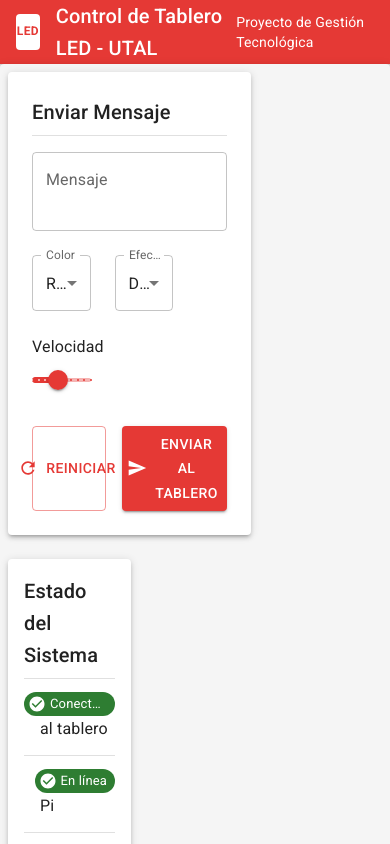
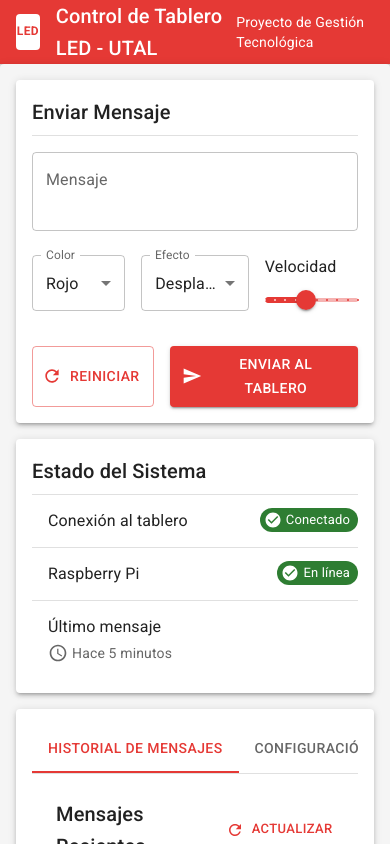
Before and after one commit to Francisco-q/TableroGPT, a React (Vite) app in the folder frontendTablero/: page / in a window 390 px wide. Shown: the top 844 px of the page. Built offline with nearby package versions, Linux system fonts and the light colour scheme.

Commit message:
responsive

```diff
--- a/frontendTablero/src/App.jsx
+++ b/frontendTablero/src/App.jsx
@@ -1,18 +1,17 @@
-import { useState } from "react";
+import { useState, useEffect } from "react";
 import {
   CssBaseline,
   ThemeProvider,
   createTheme,
-  Container,
   AppBar,
   Toolbar,
   Typography,
   Box,
-  Grid,
   Paper,
   Tabs,
   Tab,
   Divider,
+  Container,
 } from "@mui/material";
 import { red } from "@mui/material/colors";
 import MessageForm from "./components/MessageForm";
@@ -53,15 +52,26 @@ function TabPanel(props) {
 
 function App() {
   const [tabValue, setTabValue] = useState(0);
+  const [isMobile, setIsMobile] = useState(window.innerWidth < 768);
 
   const handleTabChange = (event, newValue) => {
     setTabValue(newValue);
   };
 
+  useEffect(() => {
+    const handleResize = () => {
+      setIsMobile(window.innerWidth <= 768);
+    };
+
+    window.addEventListener("resize", handleResize);
+    return () => window.removeEventListener("resize", handleResize);
+  }, []);
+
   return (
     <ThemeProvider theme={theme}>
       <CssBaseline />
       <Box sx={{ flexGrow: 1 }}>
+        {/* AppBar */}
         <AppBar position="static" color="primary">
           <Toolbar variant="dense">
             <Box
@@ -90,14 +100,36 @@ function App() {
           </Toolbar>
         </AppBar>
 
-        <Container maxWidth="lg" sx={{mb: 4, bgcolor: "#f5f5f5", p: 1, borderRadius: 1, boxShadow: 3}}>
-          <Grid container spacing={3}>
-            {/* Columna izquierda: Enviar Mensaje */}
-            <Grid width={"65%"} item xs={12} md={8}>
+        {/* Main Content */}
+        <Container
+          maxWidth={isMobile ? "sm" : "lg"}
+          sx={{
+            mb: 4,
+            bgcolor: "#f5f5f5",
+            p: isMobile ? 2 : 3,
+            borderRadius: 1,
+            boxShadow: 3,
+          }}
+        >
+          {/* Left Column: Message Form */}
+          <Box
+            sx={{
+              display: "flex",
+              flexDirection: isMobile ? "column" : "row",
+              gap: isMobile ? 2 : 3,
+            }}
+          >
+            <Box
+              sx={{
+                flex: isMobile ? "1 1 auto" : "2 1 auto",
+                display: "flex",
+                flexDirection: "column",
+              }}
+            >
               <Paper
                 elevation={3}
                 sx={{
-                  p: 3,
+                  p: isMobile ? 2 : 3,
                   display: "flex",
                   flexDirection: "column",
                   height: "100%",
@@ -109,14 +141,20 @@ function App() {
                 <Divider sx={{ mb: 2 }} />
                 <MessageForm />
               </Paper>
-            </Grid>
+            </Box>
 
-            {/* Columna derecha: Estado del Sistema */}
-            <Grid item xs={12} md={4} width={"32.9%"}>
+            {/* Right Column: System Status */}
+            <Box
+              sx={{
+                flex: "1 1 auto",
+                display: "flex",
+                flexDirection: "column",
+              }}
+            >
               <Paper
                 elevation={3}
                 sx={{
-                  p: 2,
+                  p: isMobile ? 2 : 3,
                   display: "flex",
                   flexDirection: "column",
                   height: "100%",
@@ -128,18 +166,20 @@ function App() {
                 <Divider />
                 <SystemStatus />
               </Paper>
-            </Grid>
+            </Box>
+          </Box>
 
-            {/* Pestañas inferior */}
-            <Grid item xs={12} mb={4} sx={{ width: "65%" }}>
-              <Paper elevation={3} sx={{ p: 2 }}>
+          {/* Bottom Tabs */}
+          <Box sx={{ mt: isMobile ? 2 : 3 }}>
+            <Paper elevation={3} sx={{ p: isMobile ? 2 : 3 }}>
               <Tabs
                 value={tabValue}
                 onChange={handleTabChange}
                 indicatorColor="primary"
                 textColor="primary"
-                  variant="fullWidth"
-                  centered
+                variant={isMobile ? "scrollable" : "fullWidth"}
+                scrollButtons={isMobile ? "auto" : false}
+                centered={!isMobile}
               >
                 <Tab label="Historial de Mensajes" />
                 <Tab label="Configuración" />
@@ -152,11 +192,10 @@ function App() {
                 <Settings />
               </TabPanel>
             </Paper>
-            </Grid>
-          </Grid>
+          </Box>
+        </Container>
 
-
-        </Container>
+        {/* Footer */}
         <Box pt={4} mb={2}>
           <Typography variant="body2" color="text.secondary" align="center">
             Desarrollado por: Juan Farias, Nestor Ramirez, Francisco Quevedo, Augusto Fuenzalida - Universidad de
--- a/frontendTablero/src/components/MessageForm.jsx
+++ b/frontendTablero/src/components/MessageForm.jsx
@@ -3,7 +3,6 @@ import {
   Box,
   TextField,
   Button,
-  Grid,
   FormControl,
   InputLabel,
   Select,
@@ -46,8 +45,9 @@ function MessageForm() {
 
   return (
     <form onSubmit={handleSubmit(onSubmit)}>
-      <Grid container spacing={3}>
-        <Grid item xs={12} sx={{width:"100%"}}>
+      <Box sx={{ display: "flex", flexDirection: "column", gap: 3 }}>
+        {/* Campo de mensaje */}
+        <Box>
           <Controller
             name="message"
             control={control}
@@ -69,9 +69,11 @@ function MessageForm() {
               />
             )}
           />
-        </Grid>
+        </Box>
 
-        <Grid item xs={12} sm={4} sx={{width:"30%"}}>
+        {/* Selección de color */}
+        <Box sx={{ display: "flex", gap: 2 }}>
+            <Box sx={{ width:"33%" }}>
               <FormControl fullWidth error={!!errors.color}>
                 <InputLabel id="color-label">Color</InputLabel>
                 <Controller
@@ -90,9 +92,10 @@ function MessageForm() {
                 />
                 {errors.color && <FormHelperText>{errors.color.message}</FormHelperText>}
               </FormControl>
-        </Grid>
+            </Box>
 
-        <Grid item xs={12} sm={4} sx={{width:"30%"}}>
+            {/* Selección de efecto */}
+            <Box sx={{ width:"33%" }}>
               <FormControl fullWidth error={!!errors.effect}>
                 <InputLabel id="effect-label">Efecto</InputLabel>
                 <Controller
@@ -110,9 +113,10 @@ function MessageForm() {
                 />
                 {errors.effect && <FormHelperText>{errors.effect.message}</FormHelperText>}
               </FormControl>
-        </Grid>
+            </Box>
 
-        <Grid item xs={12} sm={4} sx={{width:"30%"}}>
+            {/* Slider de velocidad */}
+            <Box sx={{ width:"33%" }}>
               <Typography id="speed-slider" gutterBottom>
                 Velocidad
               </Typography>
@@ -137,9 +141,11 @@ function MessageForm() {
                 )}
               />
               {errors.speed && <FormHelperText error>{errors.speed.message}</FormHelperText>}
-        </Grid>
+            </Box>
+        </Box>
 
-        <Grid item xs={12} sx={{width:"100%"}}>
+
+        {/* Botones de acción */}
         <Box sx={{ display: "flex", justifyContent: "flex-end", gap: 2 }}>
           <Button variant="outlined" startIcon={<Refresh />} onClick={() => reset()}>
             Reiniciar
@@ -148,8 +154,7 @@ function MessageForm() {
             {isSubmitting ? "Enviando..." : "Enviar al tablero"}
           </Button>
         </Box>
-        </Grid>
-      </Grid>
+      </Box>
     </form>
   );
 }
```
Lines whose indentation alone changed are shown as unchanged.
